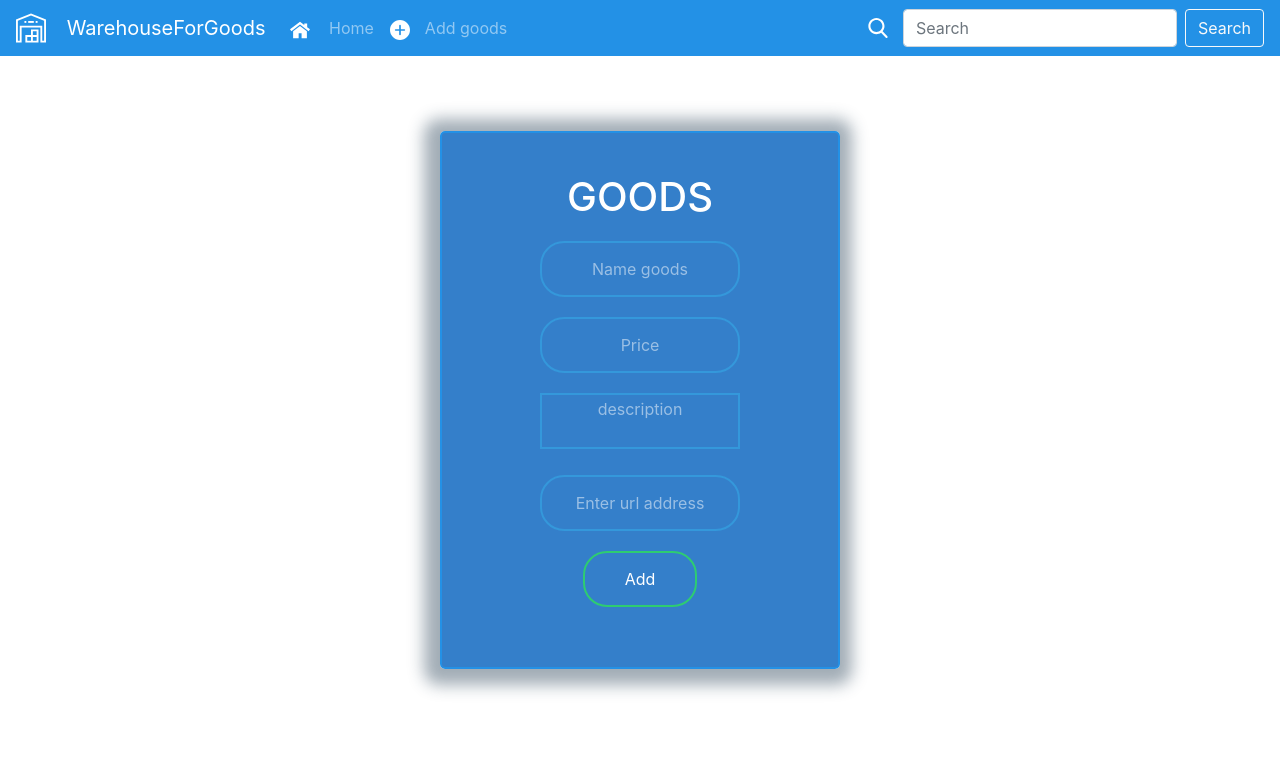
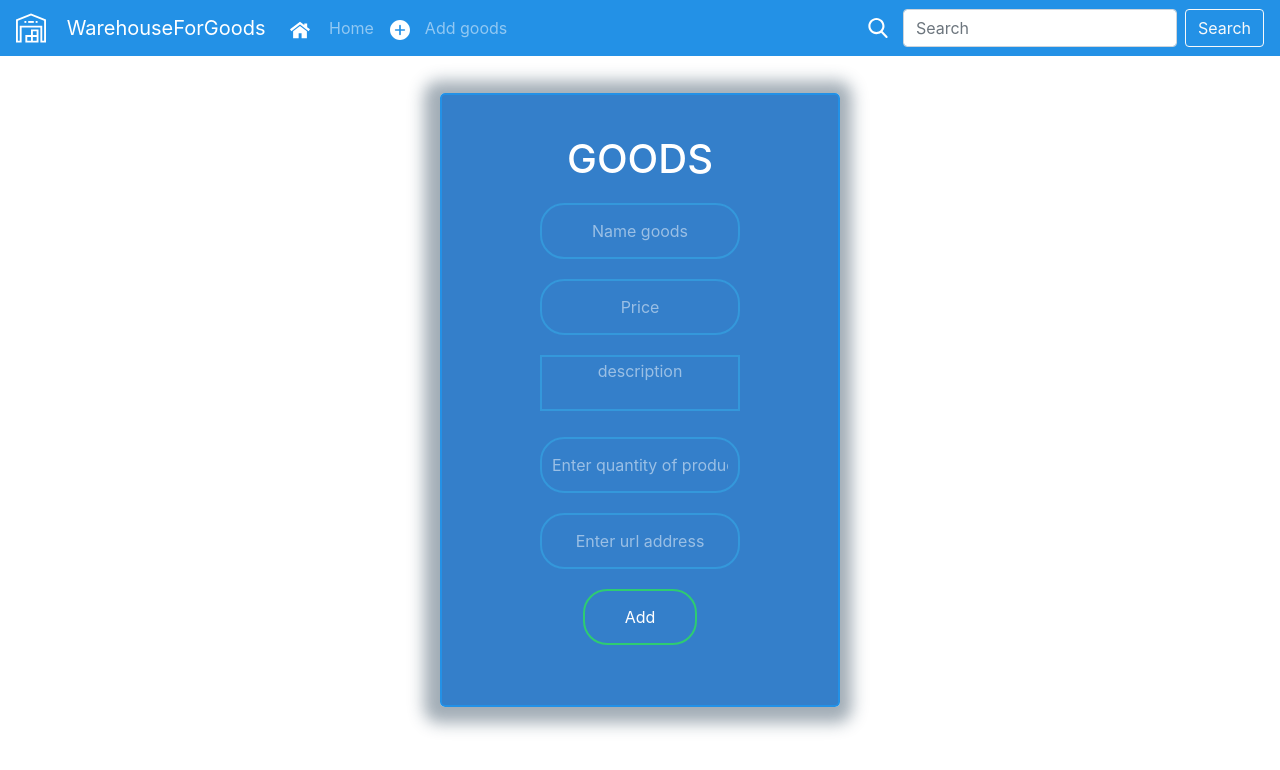
Before and after one commit to IllyaHavrulyk/warehouse-for-goods-frontend, a React (Create React App) app: page /add in a window 1280 px wide. Shown: the top 770 px of the page. Built offline with nearby package versions, Linux system fonts and the light colour scheme.

Commit message:
Merged sviatoslavs branch

```diff
--- a/src/Components/AddGoods/AddGoods.jsx
+++ b/src/Components/AddGoods/AddGoods.jsx
@@ -65,6 +65,17 @@ const AddGoodsForm = ({ onSubmit }) => {
                     <div className={style.addGoodsField}>
                         <Field
 
+                            name="quantity"
+                            component={Input}
+                            placeholder="Enter quantity of products."
+                            validate={values => {
+                                return Required(values);
+                            }}
+                        />
+                    </div>
+                    <div className={style.addGoodsField}>
+                        <Field
+
                             name="imgUrl"
                             component={Input}
                             placeholder="Enter url address"
--- a/src/Components/EditGoods/EditGoods.jsx
+++ b/src/Components/EditGoods/EditGoods.jsx
@@ -62,6 +62,17 @@ const EditGoodsForm = ({ onSubmit, goods }) => {
                     </div>
                     <div className={style.addGoodsField}>
                         <Field
+
+                            name="quantity"
+                            component={Input}
+                            placeholder="Enter quantity of products."
+                            validate={values => {
+                                return Required(values);
+                            }}
+                        />
+                    </div>
+                    <div className={style.addGoodsField}>
+                        <Field
                             name="imgUrl"
                             component={Input}
                             placeholder="Enter url address"
--- a/src/Components/Tiles/TileItem.jsx
+++ b/src/Components/Tiles/TileItem.jsx
@@ -45,7 +45,7 @@ const Tiles = ({ goods, gridMarkup, deleteGoods }) => {
                                 </Card.Text>
 
                                 <Card.Text style={{ opacity: 0.8 }}>
-                                    Date added : {item.date_added}
+                                    Date added : {item.dateAdded}
                                 </Card.Text>
                                 <NavLink to={"/edit/" + item.id}>
                                     <Button variant="success" style={{ margin: 10 + "px" }}>Edit </Button>
--- a/src/api/api.js
+++ b/src/api/api.js
@@ -11,7 +11,7 @@ export const goodsApi = {
         return axios.delete("http://localhost:8080/product/delete/" + goodsId);
     },
     editGoods(goods) {
-        return axios.put("http://localhost:8080/product/update/" + goods.id, goods);
+        return axios.post("http://localhost:8080/product/update/" + goods.id, goods);
     },
     getGoods(goodsId) {
         return axios.get("http://localhost:8080/product/get/" + goodsId);
```
